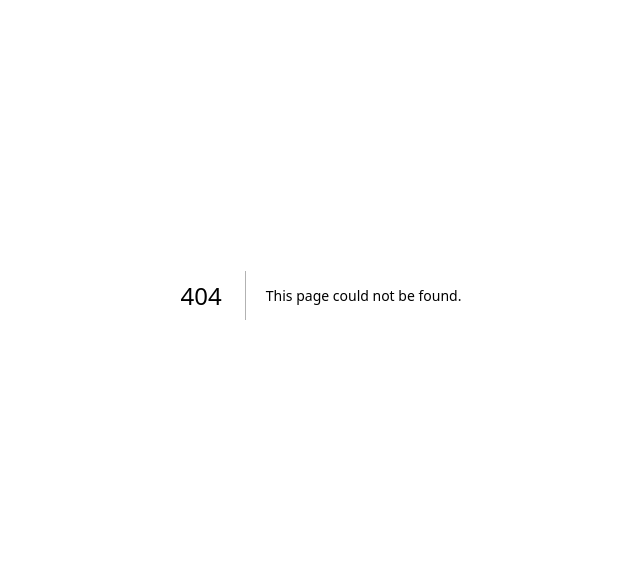
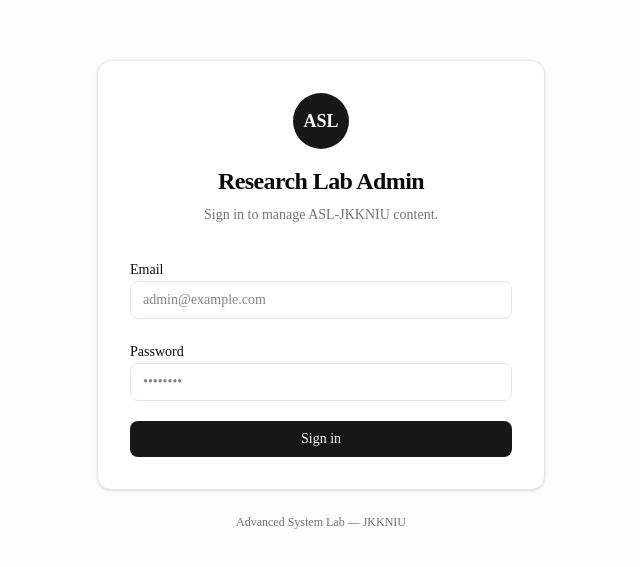
Before and after one commit to sajjadxhm/asl-jkkniu-public, a Next.js app: page /login in a window 1280 px wide. Before the commit this address had no page. Shown: the part 105-672 px from the top of the page, without its empty margins (319-959 px from the left). Built offline with nearby package versions, Linux system fonts and the light colour scheme.

Commit message:
feat: add authentication foundation

```diff
--- a/package.json
+++ b/package.json
@@ -11,6 +11,7 @@
   "dependencies": {
     "@auth/prisma-adapter": "2.11.3",
     "@base-ui/react": "^1.8.0",
+    "@hookform/resolvers": "^5.9.1",
     "@prisma/adapter-pg": "^7.10.0",
     "@prisma/client": "7.10.0",
     "bcryptjs": "^3.0.3",
@@ -22,6 +23,7 @@
     "pg": "^8.23.0",
     "react": "19.1.0",
     "react-dom": "19.1.0",
+    "react-hook-form": "^7.87.0",
     "shadcn": "^4.21.0",
     "tw-animate-css": "^1.4.0",
     "zod": "^4.5.4"
@@ -37,6 +39,7 @@
     "eslint-config-next": "15.5.25",
     "prisma": "7.10.0",
     "tailwindcss": "^4",
+    "tsx": "^4.23.13",
     "typescript": "^5"
   }
 }
--- /dev/null
+++ b/prisma/seed.ts
@@ -0,0 +1,66 @@
+import "dotenv/config";
+import bcrypt from "bcryptjs";
+import { PrismaClient } from "../src/generated/prisma/client";
+import { PrismaPg } from "@prisma/adapter-pg";
+
+const connectionString = process.env.DIRECT_URL;
+
+if (!connectionString) {
+  throw new Error("DIRECT_URL is not configured.");
+}
+
+const adapter = new PrismaPg({
+  connectionString,
+});
+
+const prisma = new PrismaClient({
+  adapter,
+});
+
+async function main() {
+  const email = process.env.ADMIN_EMAIL?.trim().toLowerCase();
+  const password = process.env.ADMIN_PASSWORD;
+
+  if (!email) {
+    throw new Error("ADMIN_EMAIL is not configured.");
+  }
+
+  if (!password) {
+    throw new Error("ADMIN_PASSWORD is not configured.");
+  }
+
+  if (password.length < 12) {
+    throw new Error("ADMIN_PASSWORD must be at least 12 characters long.");
+  }
+
+  const passwordHash = await bcrypt.hash(password, 12);
+
+  const admin = await prisma.user.upsert({
+    where: {
+      email,
+    },
+    update: {
+      passwordHash,
+      role: "SUPER_ADMIN",
+      isActive: true,
+    },
+    create: {
+    name: "System Administrator",
+    email,
+    passwordHash,
+    role: "SUPER_ADMIN",
+    isActive: true,
+},
+  });
+
+  console.log(`Admin user ready: ${admin.email}`);
+}
+
+main()
+  .catch((error) => {
+    console.error("Seed failed:", error);
+    process.exit(1);
+  })
+  .finally(async () => {
+    await prisma.$disconnect();
+  });
--- /dev/null
+++ b/src/app/(auth)/login/page.tsx
@@ -0,0 +1,31 @@
+import { LoginForm } from "@/components/forms/login-form";
+
+export default function LoginPage() {
+  return (
+    <main className="flex min-h-screen items-center justify-center bg-muted/30 px-4 py-8">
+      <div className="w-full max-w-md">
+        <div className="rounded-xl border bg-background p-6 shadow-sm sm:p-8">
+          <div className="mb-8 text-center">
+            <div className="mx-auto mb-4 flex size-14 items-center justify-center rounded-full bg-primary text-lg font-bold text-primary-foreground">
+              ASL
+            </div>
+
+            <h1 className="text-2xl font-semibold tracking-tight">
+              Research Lab Admin
+            </h1>
+
+            <p className="mt-2 text-sm text-muted-foreground">
+              Sign in to manage ASL-JKKNIU content.
+            </p>
+          </div>
+
+          <LoginForm />
+        </div>
+
+        <p className="mt-6 text-center text-xs text-muted-foreground">
+          Advanced System Lab — JKKNIU
+        </p>
+      </div>
+    </main>
+  );
+}
--- /dev/null
+++ b/src/app/admin/layout.tsx
@@ -0,0 +1,16 @@
+import { auth } from "@/auth";
+import { redirect } from "next/navigation";
+
+export default async function AdminLayout({
+  children,
+}: Readonly<{
+  children: React.ReactNode;
+}>) {
+  const session = await auth();
+
+  if (!session?.user) {
+    redirect("/login");
+  }
+
+  return <>{children}</>;
+}
--- /dev/null
+++ b/src/app/admin/page.tsx
@@ -0,0 +1,11 @@
+export default function AdminPage() {
+  return (
+    <main className="p-8">
+      <h1 className="text-2xl font-bold">Admin Dashboard</h1>
+      <p className="mt-2 text-muted-foreground">
+        If you can see this page while logged out, admin protection is not
+        working.
+      </p>
+    </main>
+  );
+}
--- /dev/null
+++ b/src/app/api/auth/[...nextauth]/route.ts
@@ -0,0 +1,3 @@
+import { handlers } from "@/auth";
+
+export const { GET, POST } = handlers;
--- /dev/null
+++ b/src/auth.ts
@@ -0,0 +1,94 @@
+import { prisma } from "@/lib/db/prisma";
+import bcrypt from "bcryptjs";
+import NextAuth from "next-auth";
+import Credentials from "next-auth/providers/credentials";
+
+import { loginSchema } from "@/lib/validations/auth";
+
+export const { auth, handlers } = NextAuth({
+  providers: [
+    Credentials({
+      name: "Credentials",
+
+      credentials: {
+        email: {
+          label: "Email",
+          type: "email",
+        },
+        password: {
+          label: "Password",
+          type: "password",
+        },
+      },
+
+      async authorize(credentials) {
+        const result = loginSchema.safeParse(credentials);
+
+        if (!result.success) {
+          return null;
+        }
+
+        const { email, password } = result.data;
+
+        const user = await prisma.user.findUnique({
+          where: {
+            email,
+          },
+        });
+
+        if (!user || !user.isActive || !user.passwordHash) {
+          return null;
+        }
+
+        const passwordMatches = await bcrypt.compare(
+          password,
+          user.passwordHash,
+        );
+
+        if (!passwordMatches) {
+          return null;
+        }
+
+        return {
+          id: user.id,
+          name: user.name,
+          email: user.email,
+          role: user.role,
+        };
+      },
+    }),
+  ],
+
+  session: {
+    strategy: "jwt",
+  },
+
+  callbacks: {
+    async jwt({ token, user }) {
+      if (user) {
+        token.id = user.id;
+        token.role = user.role;
+      }
+
+      return token;
+    },
+
+  async session({ session, token }) {
+      if (session.user) {
+      if (typeof token.id === "string") {
+      session.user.id = token.id;
+    }
+      if (
+      token.role === "SUPER_ADMIN" ||
+      token.role === "ADMIN" ||
+      token.role === "EDITOR"
+    )
+    {
+      session.user.role = token.role;
+    }
+  }
+
+  return session;
+  },
+  },
+});
--- /dev/null
+++ b/src/components/forms/login-form.tsx
@@ -0,0 +1,106 @@
+"use client";
+
+import { zodResolver } from "@hookform/resolvers/zod";
+import { signIn } from "next-auth/react";
+import { useState } from "react";
+import { useForm } from "react-hook-form";
+
+import { loginSchema, type LoginInput } from "@/lib/validations/auth";
+
+export function LoginForm() {
+  const [authError, setAuthError] = useState<string | null>(null);
+
+  const {
+    register,
+    handleSubmit,
+    formState: { errors, isSubmitting },
+  } = useForm<LoginInput>({
+    resolver: zodResolver(loginSchema),
+    defaultValues: {
+      email: "",
+      password: "",
+    },
+  });
+
+  async function onSubmit(values: LoginInput) {
+    setAuthError(null);
+
+    const result = await signIn("credentials", {
+      email: values.email,
+      password: values.password,
+      redirect: false,
+    });
+
+    if (!result || result.error) {
+      setAuthError("Invalid email or password.");
+      return;
+    }
+
+    window.location.href = "/admin";
+  }
+
+  return (
+    <form onSubmit={handleSubmit(onSubmit)} className="space-y-5">
+      <div className="space-y-2">
+        <label htmlFor="email" className="text-sm font-medium">
+          Email
+        </label>
+
+        <input
+          id="email"
+          type="email"
+          autoComplete="email"
+          placeholder="admin@example.com"
+          disabled={isSubmitting}
+          {...register("email")}
+          className="w-full rounded-md border bg-background px-3 py-2 text-sm outline-none focus:ring-2 focus:ring-ring disabled:cursor-not-allowed disabled:opacity-50"
+        />
+
+        {errors.email && (
+          <p className="text-sm text-destructive">
+            {errors.email.message}
+          </p>
+        )}
+      </div>
+
+      <div className="space-y-2">
+        <label htmlFor="password" className="text-sm font-medium">
+          Password
+        </label>
+
+        <input
+          id="password"
+          type="password"
+          autoComplete="current-password"
+          placeholder="••••••••"
+          disabled={isSubmitting}
+          {...register("password")}
+          className="w-full rounded-md border bg-background px-3 py-2 text-sm outline-none focus:ring-2 focus:ring-ring disabled:cursor-not-allowed disabled:opacity-50"
+        />
+
+        {errors.password && (
+          <p className="text-sm text-destructive">
+            {errors.password.message}
+          </p>
+        )}
+      </div>
+
+      {authError && (
+        <p
+          role="alert"
+          className="rounded-md border border-destructive/30 bg-destructive/10 p-3 text-sm text-destructive"
+        >
+          {authError}
+        </p>
+      )}
+
+      <button
+        type="submit"
+        disabled={isSubmitting}
+        className="w-full rounded-md bg-primary px-4 py-2 text-sm font-medium text-primary-foreground transition-opacity hover:opacity-90 disabled:cursor-not-allowed disabled:opacity-50"
+      >
+        {isSubmitting ? "Signing in..." : "Sign in"}
+      </button>
+    </form>
+  );
+}
--- /dev/null
+++ b/src/lib/validations/auth.ts
@@ -0,0 +1,15 @@
+import { z } from "zod";
+
+export const loginSchema = z.object({
+  email: z
+    .string()
+    .trim()
+    .email("Please enter a valid email address.")
+    .toLowerCase(),
+
+  password: z
+    .string()
+    .min(1, "Password is required."),
+});
+
+export type LoginInput = z.infer<typeof loginSchema>;
--- /dev/null
+++ b/src/types/next-auth.d.ts
@@ -0,0 +1,22 @@
+import { DefaultSession } from "next-auth";
+
+declare module "next-auth" {
+  interface Session {
+    user: {
+      id: string;
+      role: "SUPER_ADMIN" | "ADMIN" | "EDITOR";
+    } & DefaultSession["user"];
+  }
+
+  interface User {
+    id: string;
+    role: "SUPER_ADMIN" | "ADMIN" | "EDITOR";
+  }
+}
+
+declare module "next-auth/jwt" {
+  interface JWT {
+    id: string;
+    role: "SUPER_ADMIN" | "ADMIN" | "EDITOR";
+  }
+}
```
Also changed, not shown: 2 other files (tests, documents, lock files or other folders).
